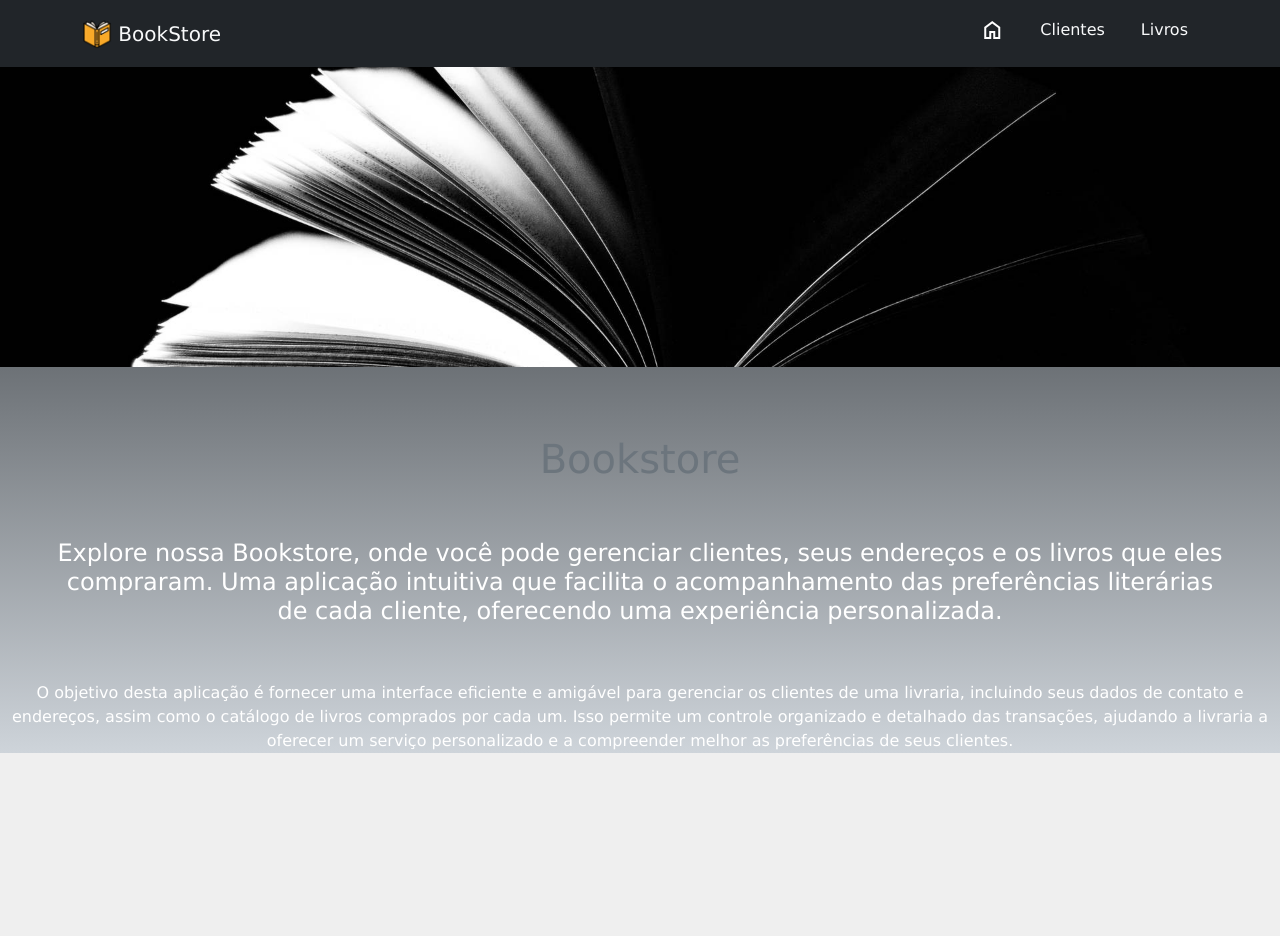
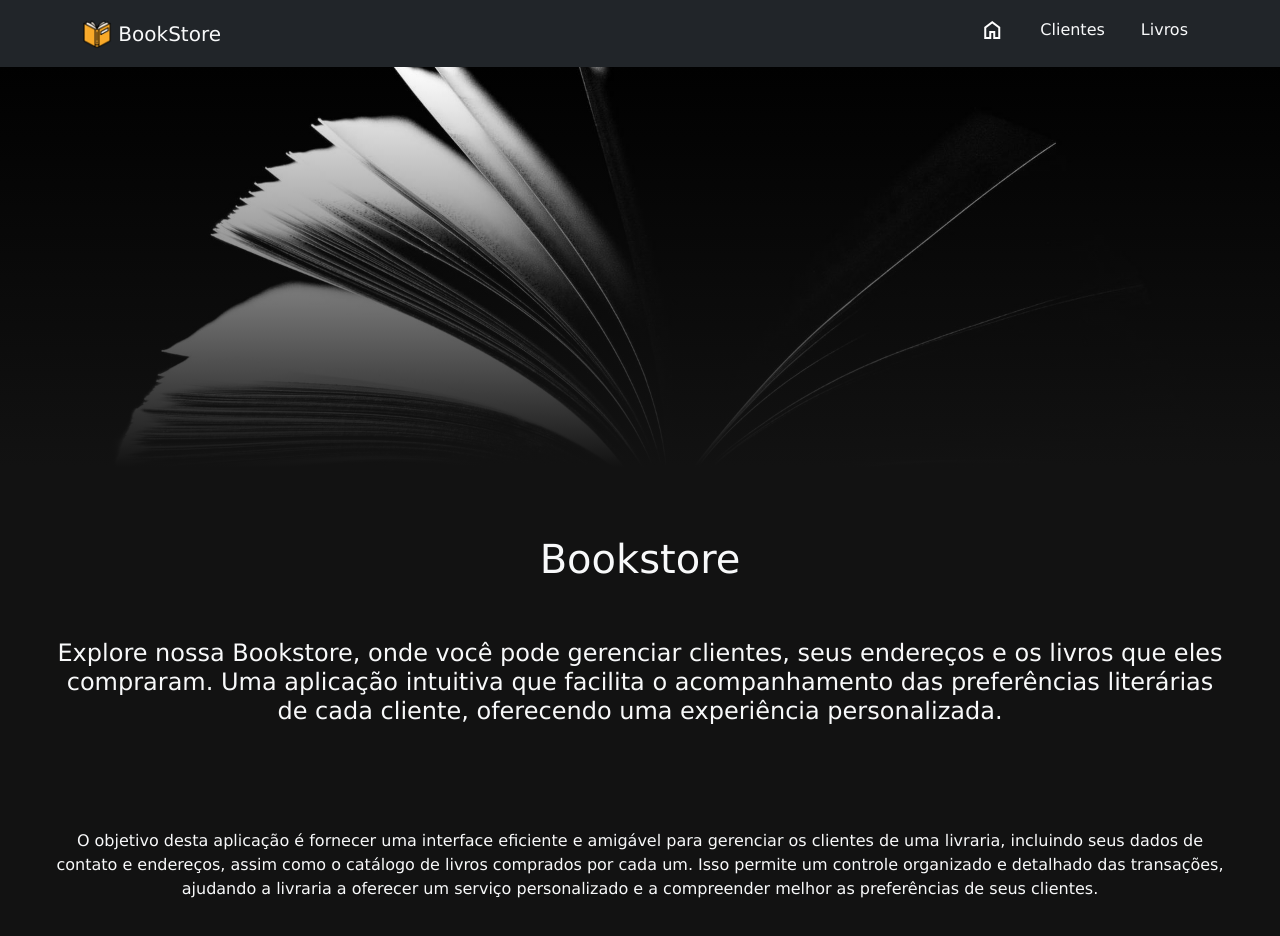
Before and after one commit to Zirlanefiuza/bookstore-data, a React (Vite) app in the folder bookstore-front/: page / in a window 1280 px wide. Shown: the top 936 px of the page. Before the commit the page ends 800 px from the top, so only its background shows below. Built offline with nearby package versions, Linux system fonts and the light colour scheme.

Commit message:
Estilização do background da Home

```diff
--- a/bookstore-front/src/index.css
+++ b/bookstore-front/src/index.css
@@ -6,7 +6,7 @@
   }
 
   body {
-    background-color: #efefef;
+    background-color: #121212;
     font-family:'Lucida Sans', 'Lucida Sans Regular', 'Lucida Grande', 'Lucida Sans Unicode', Geneva, Verdana, sans-serif;
   }
 
--- a/bookstore-front/src/pages/Home.css
+++ b/bookstore-front/src/pages/Home.css
@@ -1,4 +1,5 @@
 .home-main {
-    background: linear-gradient(180deg, #212529, #ced4da);
-    color:#fff;
+    background: #121212;
+    height: 100;
+    color: #f8f9fa;
 }
--- a/bookstore-front/src/pages/Home.jsx
+++ b/bookstore-front/src/pages/Home.jsx
@@ -6,20 +6,19 @@ function Home() {
     <main className="home-main">
       <div
         style={{
-          backgroundImage: `url(${backgroundImage})`,
+          backgroundImage: `linear-gradient(0deg, #121212, transparent), url(${backgroundImage})`,
           backgroundSize: "cover",
           backgroundPosition: "center",
-          height: "300px",
+          height: "400px",
           width: "100%",
           marginBottom: "20px",
         }}
       />
       <div className="text-center pt-5">
-        <h1 className="text-secondary">Bookstore</h1>
+        <h1>Bookstore</h1>
         <h4 className="p-5">Explore nossa Bookstore, onde você pode gerenciar clientes, seus endereços e os livros que eles compraram. Uma aplicação intuitiva que facilita o acompanhamento das preferências literárias de cada cliente, oferecendo uma experiência personalizada.</h4>
-        <p>O objetivo desta aplicação é fornecer uma interface eficiente e amigável para gerenciar os clientes de uma livraria, incluindo seus dados de contato e endereços, assim como o catálogo de livros comprados por cada um. Isso permite um controle organizado e detalhado das transações, ajudando a livraria a oferecer um serviço personalizado e a compreender melhor as preferências de seus clientes.</p>
+        <p className="p-5">O objetivo desta aplicação é fornecer uma interface eficiente e amigável para gerenciar os clientes de uma livraria, incluindo seus dados de contato e endereços, assim como o catálogo de livros comprados por cada um. Isso permite um controle organizado e detalhado das transações, ajudando a livraria a oferecer um serviço personalizado e a compreender melhor as preferências de seus clientes.</p>
       </div>
-
     </main>
   );
 }
```
